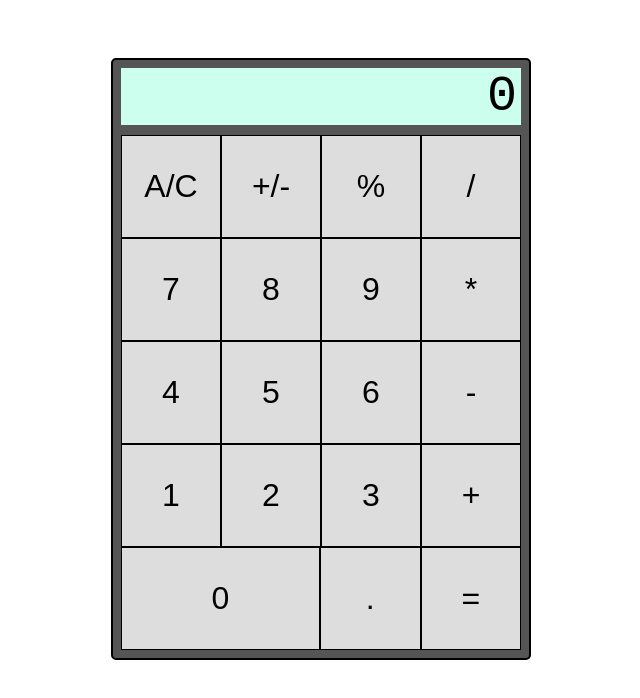
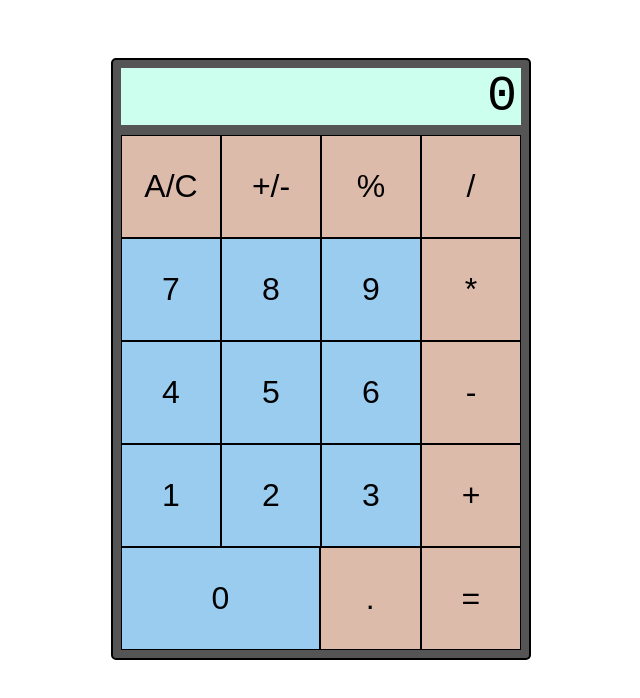
Before and after one commit to TylerNguye/calculator, a plain HTML site: page index.html in a window 1280 px wide. Shown: the whole page, without its empty margins (319-959 px from the left). Drawn offline with Linux system fonts and the light colour scheme.

Commit message:
Add button color

```diff
--- a/index.html
+++ b/index.html
@@ -12,33 +12,33 @@
         <div id="screen">0</div>
         <div id="buttons">
             <div class="row">
-                <button value="clear">A/C</button>
-                <button value="sign">+/-</button>
-                <button value="percent">%</button>
-                <button value="/">/</button>
+                <button value="clear" class="operation">A/C</button>
+                <button value="sign" class="operation">+/-</button>
+                <button value="percent" class="operation">%</button>
+                <button value="/" class="operation">/</button>
             </div>
             <div class="row">
                 <button value="7">7</button>
                 <button value="8">8</button>
                 <button value="9">9</button>
-                <button value="*">*</button>
+                <button value="*" class="operation">*</button>
             </div>
             <div class="row">
                 <button value="4">4</button>
                 <button value="5">5</button>
                 <button value="6">6</button>
-                <button value="-">-</button>
+                <button value="-" class="operation">-</button>
             </div>
             <div class="row">
                 <button value="1">1</button>
                 <button value="2">2</button>
                 <button value="3">3</button>
-                <button value="+">+</button>
+                <button value="+" class="operation">+</button>
             </div>
             <div class="row">
                 <button value="0" id="zero">0</button>
-                <button value=".">.</button>
-                <button value="=">=</button>
+                <button value="." class="operation">.</button>
+                <button value="=" class="operation">=</button>
             </div>
         </div>
     </div>
--- a/styles.css
+++ b/styles.css
@@ -25,12 +25,17 @@ body {
 .row {
     display: flex;
 }
+
 button {
     padding: 32px 0;
     border: 1px solid black;
-    background-color: #dddddd;
+    background-color: #99ccef;
     font-size: 32px;
     flex: 1;
+}
+
+.operation {
+    background-color: #ddbbaa;
 }
 
 #zero {
```
